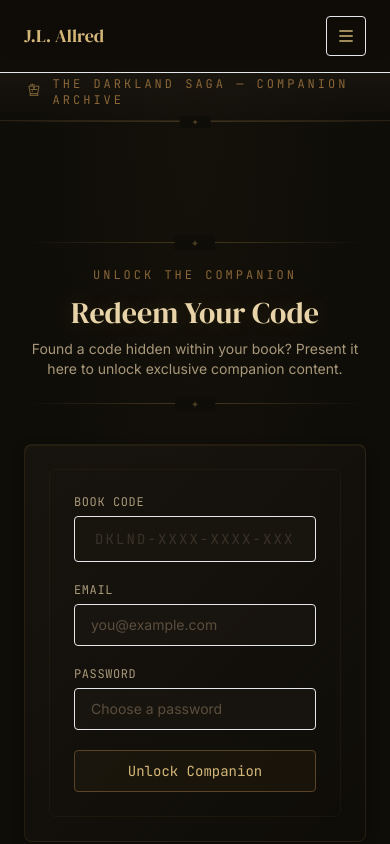
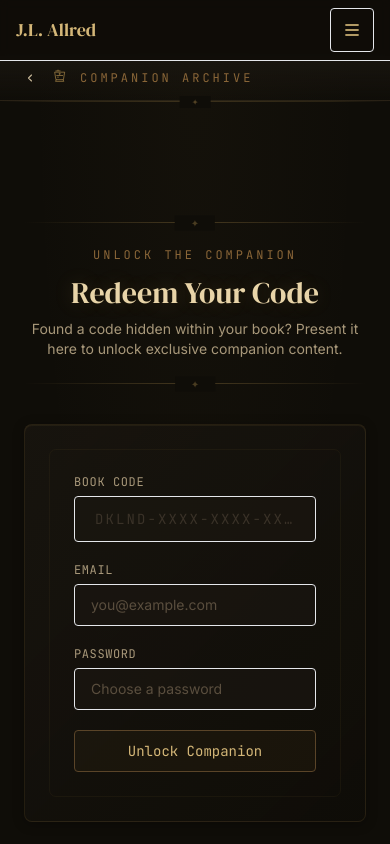
Before and after one commit to naurm/darkland-saga-website, a Next.js app: page /companion/redeem in a window 390 px wide. Shown: the top 844 px of the page. Built offline with nearby package versions, Linux system fonts and the light colour scheme; no server answers.

Commit message:
Mobile UX: hamburger fix, autocomplete, back-to-top, companion nav, grid fix, prose overflow

```diff
--- a/app/companion/admin/page.tsx
+++ b/app/companion/admin/page.tsx
@@ -243,7 +243,7 @@ function ContentEditor() {
   return (
     <div className="rounded-lg border border-ember-dim bg-parchment-900/50 p-6">
       <div className="space-y-4">
-        <div className="grid grid-cols-2 gap-4">
+        <div className="grid grid-cols-1 sm:grid-cols-2 gap-4">
           <div>
             <label className="block text-sm text-parchment-400 mb-1">Slug</label>
             <input value={slug} onChange={(e) => setSlug(e.target.value)} className="w-full rounded border border-ember-dim bg-parchment-900 px-3 py-2 text-sm text-parchment-200" placeholder="the-children-of-the-ash-tree" />
@@ -253,7 +253,7 @@ function ContentEditor() {
             <input value={title} onChange={(e) => setTitle(e.target.value)} className="w-full rounded border border-ember-dim bg-parchment-900 px-3 py-2 text-sm text-parchment-200" placeholder="The Children of the Ash Tree" />
           </div>
         </div>
-        <div className="grid grid-cols-3 gap-4">
+        <div className="grid grid-cols-1 sm:grid-cols-3 gap-4">
           <div>
             <label className="block text-sm text-parchment-400 mb-1">Type</label>
             <select value={contentType} onChange={(e) => setContentType(e.target.value)} className="w-full rounded border border-ember-dim bg-parchment-900 px-3 py-2 text-sm text-parchment-200">
--- a/app/companion/layout.tsx
+++ b/app/companion/layout.tsx
@@ -8,8 +8,14 @@ export default function CompanionLayout({
       {/* Decorative top header bar */}
       <div className="companion-header-bar">
         <div className="mx-auto max-w-5xl px-6 py-3 flex items-center justify-between">
-          <div className="flex items-center gap-3">
-            <svg className="h-5 w-5 text-ember-400" viewBox="0 0 32 48" fill="none" stroke="currentColor" strokeWidth="1.5" aria-hidden="true">
+          <div className="flex items-center gap-3 min-w-0">
+            <a href="/" className="shrink-0 flex items-center gap-1 text-parchment-500 hover:text-parchment-300 transition-colors font-mono text-[11px]">
+              <svg className="h-3 w-3" viewBox="0 0 16 16" fill="none" stroke="currentColor" strokeWidth="1.5">
+                <path d="M10 12L6 8l4-4" strokeLinecap="round" strokeLinejoin="round"/>
+              </svg>
+              <span className="hidden sm:inline">Main Site</span>
+            </a>
+            <svg className="h-5 w-5 shrink-0 text-ember-400" viewBox="0 0 32 48" fill="none" stroke="currentColor" strokeWidth="1.5" aria-hidden="true">
               <path d="M16 4v3"/><path d="M10 7h12"/>
               <path d="M8 10l3 18h18l3-18z"/>
               <line x1="12" y1="18" x2="28" y2="18"/>
@@ -17,8 +23,8 @@ export default function CompanionLayout({
               <circle cx="20" cy="14" r="1.5" fill="currentColor" opacity="0.8"/>
               <circle cx="16" cy="22" r="1" fill="currentColor" opacity="0.6"/>
             </svg>
-            <span className="font-mono text-xs uppercase tracking-[0.25em] text-ember-500">
-              The Darkland Saga — Companion Archive
+            <span className="font-mono text-xs uppercase tracking-[0.25em] text-ember-500 truncate">
+              Companion Archive
             </span>
           </div>
         </div>
--- a/app/companion/redeem/page.tsx
+++ b/app/companion/redeem/page.tsx
@@ -110,7 +110,10 @@ export default function RedeemPage() {
                 value={code}
                 onChange={(e) => setCode(e.target.value.toUpperCase())}
                 placeholder="DKLND-XXXX-XXXX-XXXX"
-                className="w-full rounded border border-ember-dim/60 bg-parchment-900/80 px-5 py-3 text-sm font-mono tracking-[0.15em] text-ember-300 placeholder-parchment-700 focus:border-ember-500 focus:outline-none focus:shadow-[0_0_12px_rgba(184,148,79,0.08)] transition-all text-center"
+                autoComplete="off"
+                inputMode="text"
+                autoCapitalize="characters"
+                className="w-full rounded border border-ember-dim/60 bg-parchment-900/80 px-5 py-3 text-sm font-mono tracking-[0.15em] text-ember-300 placeholder-parchment-700 focus:border-ember-500 focus:outline-none focus:shadow-[0_0_12px_rgba(184,148,79,0.08)] transition-all text-center text-ellipsis overflow-hidden whitespace-nowrap"
                 required
               />
             </div>
@@ -126,6 +129,7 @@ export default function RedeemPage() {
                     type="email"
                     value={email}
                     onChange={(e) => setEmail(e.target.value)}
+                    autoComplete="email"
                     placeholder="you@example.com"
                     className="w-full rounded border border-ember-dim bg-parchment-900/70 px-4 py-2.5 text-sm text-parchment-200 placeholder-parchment-600 focus:border-ember-500 focus:outline-none"
                     required
@@ -141,6 +145,7 @@ export default function RedeemPage() {
                     type="password"
                     value={password}
                     onChange={(e) => setPassword(e.target.value)}
+                    autoComplete="new-password"
                     placeholder="Choose a password"
                     className="w-full rounded border border-ember-dim bg-parchment-900/70 px-4 py-2.5 text-sm text-parchment-200 placeholder-parchment-600 focus:border-ember-500 focus:outline-none"
                     required
--- a/app/companion/settings/page.tsx
+++ b/app/companion/settings/page.tsx
@@ -91,7 +91,7 @@ export default function SettingsPage() {
               <label htmlFor="currentPassword" className="block text-sm text-parchment-400 mb-1.5 font-mono text-xs uppercase tracking-wider">
                 Current Password
               </label>
-              <input id="currentPassword" type="password" required
+              <input id="currentPassword" type="password" required autoComplete="current-password"
                 value={currentPassword}
                 onChange={(e) => setCurrentPassword(e.target.value)}
                 className="w-full rounded border border-ember-dim bg-parchment-900/70 px-4 py-2.5 text-sm text-parchment-200 placeholder-parchment-600 focus:border-ember-500 focus:outline-none" />
@@ -101,7 +101,7 @@ export default function SettingsPage() {
               <label htmlFor="newPassword" className="block text-sm text-parchment-400 mb-1.5 font-mono text-xs uppercase tracking-wider">
                 New Password
               </label>
-              <input id="newPassword" type="password" required minLength={6}
+              <input id="newPassword" type="password" required minLength={6} autoComplete="new-password"
                 value={newPassword}
                 onChange={(e) => setNewPassword(e.target.value)}
                 className="w-full rounded border border-ember-dim bg-parchment-900/70 px-4 py-2.5 text-sm text-parchment-200 placeholder-parchment-600 focus:border-ember-500 focus:outline-none" />
@@ -111,7 +111,7 @@ export default function SettingsPage() {
               <label htmlFor="confirmPassword" className="block text-sm text-parchment-400 mb-1.5 font-mono text-xs uppercase tracking-wider">
                 Confirm New Password
               </label>
-              <input id="confirmPassword" type="password" required minLength={6}
+              <input id="confirmPassword" type="password" required minLength={6} autoComplete="new-password"
                 value={confirmPassword}
                 onChange={(e) => setConfirmPassword(e.target.value)}
                 className="w-full rounded border border-ember-dim bg-parchment-900/70 px-4 py-2.5 text-sm text-parchment-200 placeholder-parchment-600 focus:border-ember-500 focus:outline-none" />
--- a/app/companion/signin/page.tsx
+++ b/app/companion/signin/page.tsx
@@ -69,13 +69,13 @@ export default function SignInPage() {
             )}
             <div>
               <label htmlFor="email" className="block text-sm text-parchment-400 mb-1.5 font-mono text-xs uppercase tracking-wider">Email</label>
-              <input id="email" name="email" type="email" required
+              <input id="email" name="email" type="email" required autoComplete="email"
                 className="w-full rounded border border-ember-dim bg-parchment-900/70 px-4 py-2.5 text-sm text-parchment-200 placeholder-parchment-600 focus:border-ember-500 focus:outline-none"
                 placeholder="you@example.com" />
             </div>
             <div>
               <label htmlFor="password" className="block text-sm text-parchment-400 mb-1.5 font-mono text-xs uppercase tracking-wider">Password</label>
-              <input id="password" name="password" type="password" required
+              <input id="password" name="password" type="password" required autoComplete="current-password"
                 className="w-full rounded border border-ember-dim bg-parchment-900/70 px-4 py-2.5 text-sm text-parchment-200 placeholder-parchment-600 focus:border-ember-500 focus:outline-none" />
             </div>
             <button type="submit" disabled={loading}
--- a/app/layout.tsx
+++ b/app/layout.tsx
@@ -1,6 +1,8 @@
 import type { Metadata } from "next"
 import { Inter, DM_Serif_Display, JetBrains_Mono } from "next/font/google"
 import { SITE } from "@/lib/constants"
+import MobileNav from "@/components/MobileNav"
+import BackToTop from "@/components/BackToTop"
 import "./globals.css"
 
 const inter = Inter({
@@ -41,7 +43,7 @@ export default function RootLayout({
         className={`${inter.variable} ${dmSerifDisplay.variable} ${jetbrainsMono.variable} font-sans bg-parchment-950 text-parchment-300 antialiased selection:bg-emberglow/25 selection:text-ember-200`}
       >
         <header className="fixed top-0 left-0 right-0 z-50 border-b border-ember-dim bg-parchment-950/80 backdrop-blur-sm">
-          <nav className="mx-auto flex max-w-5xl items-center justify-between px-6 py-4">
+          <nav className="mx-auto flex max-w-5xl items-center justify-between px-4 md:px-6 py-2 md:py-4">
             <a href="/" className="font-display text-lg text-ember-300 hover:text-emberglow-bright transition-colors shrink-0">
               J.L. Allred
             </a>
@@ -54,31 +56,16 @@ export default function RootLayout({
               <a href="/companion" className="hover:text-ember-300 transition-colors">Companion</a>
               <a href="/support" className="hover:text-ember-300 transition-colors">Support</a>
             </div>
-            {/* Mobile hamburger */}
-            <details className="md:hidden relative">
-              <summary className="list-none flex items-center justify-center w-10 h-10 rounded border border-ember-dim cursor-pointer hover:bg-ember-900/30 transition-colors">
-                <svg className="w-5 h-5 text-ember-300" viewBox="0 0 24 24" fill="none" stroke="currentColor" strokeWidth="2">
-                  <path d="M4 6h16M4 12h16M4 18h16"/>
-                </svg>
-              </summary>
-              <div className="absolute right-0 top-12 w-48 rounded border border-ember-dim bg-parchment-950 shadow-xl backdrop-blur-sm">
-                <div className="flex flex-col gap-1 p-3 text-sm font-mono text-parchment-400">
-                  <a href="/" className="rounded px-3 py-2 hover:bg-ember-900/20 hover:text-ember-300 transition-colors">Home</a>
-                  <a href="/books" className="rounded px-3 py-2 hover:bg-ember-900/20 hover:text-ember-300 transition-colors">Books</a>
-                  <a href="/why-fantasy" className="rounded px-3 py-2 hover:bg-ember-900/20 hover:text-ember-300 transition-colors">Why Fantasy</a>
-                  <a href="/world-of-eadrom" className="rounded px-3 py-2 hover:bg-ember-900/20 hover:text-ember-300 transition-colors">The World</a>
-                  <a href="/about" className="rounded px-3 py-2 hover:bg-ember-900/20 hover:text-ember-300 transition-colors">About</a>
-                  <a href="/companion" className="rounded px-3 py-2 hover:bg-ember-900/20 hover:text-ember-300 transition-colors">Companion</a>
-                  <a href="/support" className="rounded px-3 py-2 hover:bg-ember-900/20 hover:text-ember-300 transition-colors">Support</a>
-                </div>
-              </div>
-            </details>
+            {/* Mobile nav */}
+            <MobileNav />
           </nav>
         </header>
 
-        <main className="min-h-screen pt-16">
+        <main className="min-h-screen pt-14 md:pt-16">
           {children}
         </main>
+
+        <BackToTop />
 
         <footer className="mx-auto max-w-5xl border-t border-ember-dim px-6 py-8">
           <div className="flex flex-col sm:flex-row items-center justify-between gap-4 text-xs font-mono text-parchment-500">
--- /dev/null
+++ b/components/BackToTop.tsx
@@ -0,0 +1,27 @@
+"use client"
+
+import { useEffect, useState } from "react"
+
+export default function BackToTop() {
+  const [visible, setVisible] = useState(false)
+
+  useEffect(() => {
+    const onScroll = () => setVisible(window.scrollY > 500)
+    window.addEventListener("scroll", onScroll, { passive: true })
+    return () => window.removeEventListener("scroll", onScroll)
+  }, [])
+
+  if (!visible) return null
+
+  return (
+    <button
+      onClick={() => window.scrollTo({ top: 0, behavior: "smooth" })}
+      aria-label="Back to top"
+      className="fixed bottom-6 right-6 z-40 w-10 h-10 rounded-full border border-ember-dim bg-parchment-900/90 text-ember-400 hover:text-emberglow-bright hover:border-ember-600/50 transition-all shadow-lg backdrop-blur-sm"
+    >
+      <svg className="mx-auto h-4 w-4" viewBox="0 0 16 16" fill="none" stroke="currentColor" strokeWidth="2">
+        <path d="M8 12V4M4 8l4-4 4 4" strokeLinecap="round" strokeLinejoin="round" />
+      </svg>
+    </button>
+  )
+}
--- /dev/null
+++ b/components/MobileNav.tsx
@@ -0,0 +1,59 @@
+"use client"
+
+import { useState } from "react"
+
+export default function MobileNav() {
+  const [open, setOpen] = useState(false)
+
+  function close() {
+    setOpen(false)
+  }
+
+  return (
+    <div className="md:hidden relative">
+      {/* Hamburger button */}
+      <button
+        onClick={() => setOpen(!open)}
+        aria-label={open ? "Close menu" : "Open menu"}
+        aria-expanded={open}
+        className="flex items-center justify-center w-11 h-11 rounded border border-ember-dim cursor-pointer hover:bg-ember-900/30 transition-colors"
+      >
+        <svg className="w-5 h-5 text-ember-300" viewBox="0 0 24 24" fill="none" stroke="currentColor" strokeWidth="2">
+          {open ? (
+            <path d="M6 6l12 12M18 6l-12 12" />
+          ) : (
+            <>
+              <path d="M4 6h16" />
+              <path d="M4 12h16" />
+              <path d="M4 18h16" />
+            </>
+          )}
+        </svg>
+      </button>
+
+      {/* Backdrop */}
+      {open && (
+        <div
+          className="fixed inset-0 z-40"
+          onClick={close}
+          aria-hidden="true"
+        />
+      )}
+
+      {/* Menu panel */}
+      <div
+        className={`absolute right-0 top-12 w-48 rounded border border-ember-dim bg-parchment-950 shadow-xl backdrop-blur-sm z-50 transition-all ${open ? "opacity-100 visible" : "opacity-0 invisible pointer-events-none"}`}
+      >
+        <div className="flex flex-col gap-1 p-3 text-sm font-mono text-parchment-400">
+          <a href="/" onClick={close} className="rounded px-3 py-2 hover:bg-ember-900/20 hover:text-ember-300 transition-colors">Home</a>
+          <a href="/books" onClick={close} className="rounded px-3 py-2 hover:bg-ember-900/20 hover:text-ember-300 transition-colors">Books</a>
+          <a href="/why-fantasy" onClick={close} className="rounded px-3 py-2 hover:bg-ember-900/20 hover:text-ember-300 transition-colors">Why Fantasy</a>
+          <a href="/world-of-eadrom" onClick={close} className="rounded px-3 py-2 hover:bg-ember-900/20 hover:text-ember-300 transition-colors">The World</a>
+          <a href="/about" onClick={close} className="rounded px-3 py-2 hover:bg-ember-900/20 hover:text-ember-300 transition-colors">About</a>
+          <a href="/companion" onClick={close} className="rounded px-3 py-2 hover:bg-ember-900/20 hover:text-ember-300 transition-colors">Companion</a>
+          <a href="/support" onClick={close} className="rounded px-3 py-2 hover:bg-ember-900/20 hover:text-ember-300 transition-colors">Support</a>
+        </div>
+      </div>
+    </div>
+  )
+}
```
Also changed, not shown: app/companion/loading.tsx (added, +18 -0 lines), app/globals.css (+8 -0 lines), 1 other file (tests, documents, lock files or other folders).
